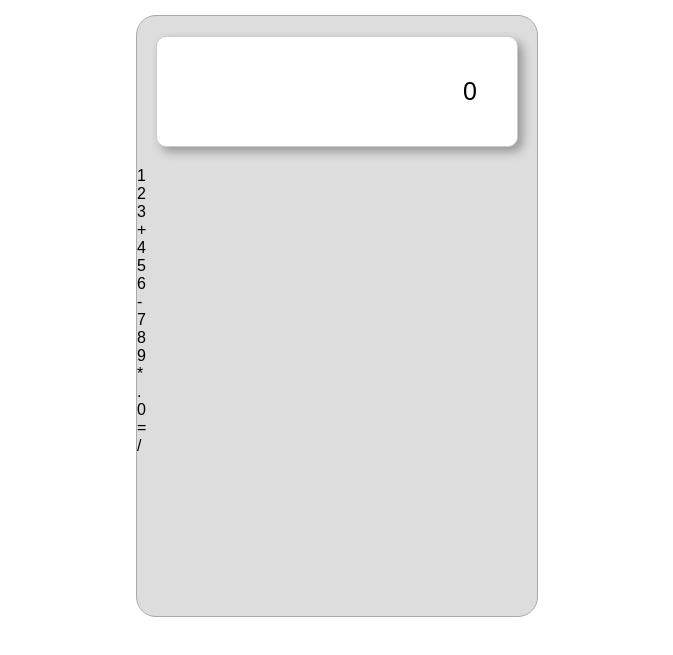
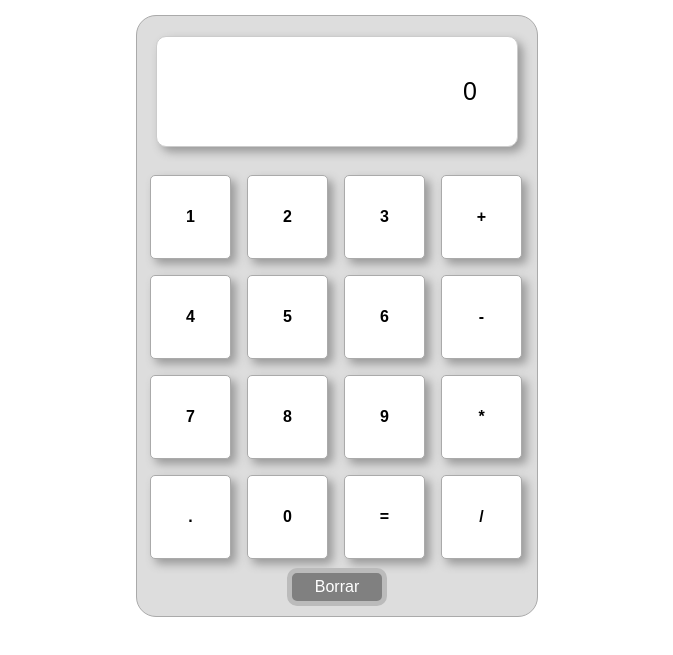
Before and after one commit to cdgutierrez456/Calculadora, a plain HTML site: page index.html in a window 1280 px wide. Shown: the part 95-750 px from the top of the page, without its empty margins (303-976 px from the left). Drawn offline with Linux system fonts and the light colour scheme.

Commit message:
Estilizacion de botones centrales

```diff
--- a/index.html
+++ b/index.html
@@ -31,7 +31,7 @@
             <li>=</li>
             <li>/</li>
         </ul>
-        <div class="borrar"></div>
+        <div class="borrar">Borrar</div>
     </div>
 </body>
 </html>
--- a/style.css
+++ b/style.css
@@ -43,3 +43,45 @@ center {
     font-size: 25px;
     overflow: hidden;
 }
+
+.calculadora ul {
+    margin-left: 5px;
+}
+
+.calculadora ul li {
+    float: left;
+    padding: 32px;
+    width: 15px;
+    text-align: center;
+    margin: 8px;
+    background: white;
+    border: 1px solid #aaa;
+    border-radius: 5px;
+    box-shadow: 5px 5px 10px #999;
+    font-weight: bold;
+    cursor: pointer;
+}
+
+.calculadora ul li:hover {
+    background: rgb(255, 0, 140);
+    color: white;
+}
+
+.calculadora ul li:active {
+    background: rgb(0, 0, 0);
+    color: white;
+}
+
+.borrar {
+    position: absolute;
+    bottom: 10px;
+    padding: 5px 15px;
+    width: 60px;
+    background: gray;
+    border-radius: 10px;
+    left: 150px;
+    border: 5px solid #bbb;
+    color: white;
+    cursor: pointer;
+    text-align: center;
+}
```
